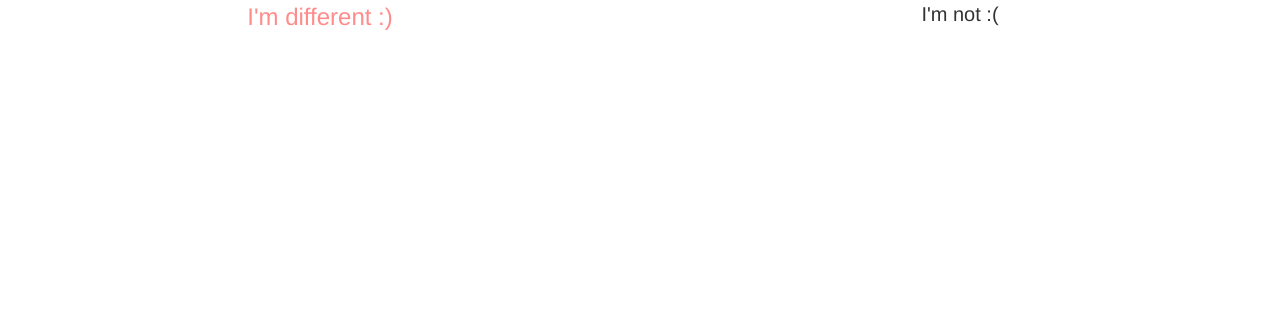
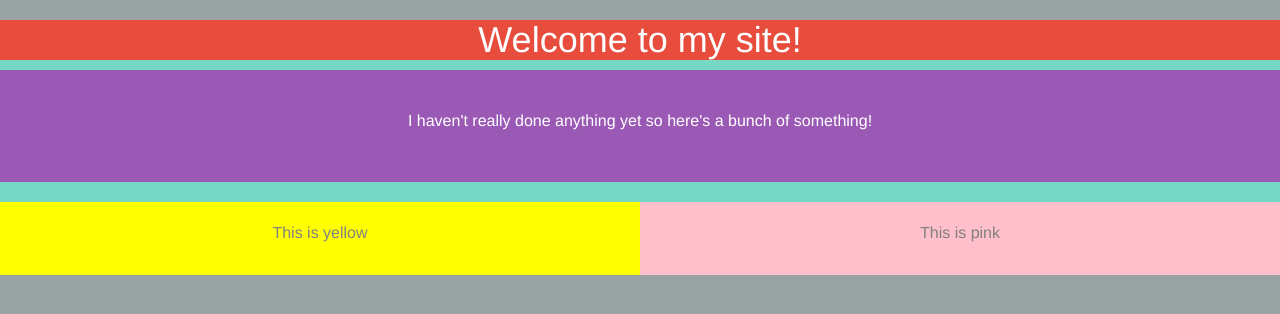
Before and after one commit to LBeitzel/lbeitzel.github.io, a plain HTML site: page index.html in a window 1280 px wide. Drawn offline with nearby package versions, Linux system fonts and the light colour scheme.

Commit message:
Started work with colors, added Bootstrap

```diff
--- a/index.html
+++ b/index.html
@@ -19,22 +19,36 @@
       <script src="https://oss.maxcdn.com/html5shiv/3.7.3/html5shiv.min.js"></script>
       <script src="https://oss.maxcdn.com/respond/1.4.2/respond.min.js"></script>
     <![endif]-->
-  </head>
-  <body>
-    <div class="row">
-			<div class="col-sm-12">
-				<div class="col-sm-6">
-					<p id="different">I'm different :)</p>
-				</div>
-				<div class="col-sm-6">
-					<p>I'm not :(</p>
-				</div>
-			</div>
-		</div>
-
     <!-- jQuery (necessary for Bootstrap's JavaScript plugins) -->
     <script src="https://ajax.googleapis.com/ajax/libs/jquery/1.12.4/jquery.min.js"></script>
     <!-- Include all compiled plugins (below), or include individual files as needed -->
     <script src="https://maxcdn.bootstrapcdn.com/bootstrap/3.3.7/js/bootstrap.min.js" integrity="sha384-Tc5IQib027qvyjSMfHjOMaLkfuWVxZxUPnCJA7l2mCWNIpG9mGCD8wGNIcPD7Txa" crossorigin="anonymous"></script>
+  </head>
+  <body>
+    <div class="title">
+      <h1>Welcome to my site!</h1>
+    </div>
+    <div class="text-info">
+      <br>
+      <br>
+      <p>I haven't really done anything yet so here's a bunch of something!</p>
+      <br>
+      <br>
+    </div>
+    <br>
+    <div class="container-fluid">
+      <div class="row">
+        <div class="col-md-6" style="background-color:yellow">
+          <br>
+          <p class="a1">This is yellow</p>
+          <br>
+        </div>
+        <div class="col-md-6" style="background-color:pink">
+          <br>
+          <p class="a1">This is pink</p>
+          <br>
+        </div>
+      </div>
+    </div>
   </body>
 </html>
--- a/style.css
+++ b/style.css
@@ -1,9 +1,24 @@
+html {
+  background-color: #99A3A4;
+}
+body {
+  background-color: #76D7C4;
+}
+.title {
+  font-size: 50px;
+  text-align: center;
+  background-color: #E74C3C;
+  color: white;
+}
+.text-info {
+  background-color: #9B59B6;
+  color: white;
+}
 p {
-  font-size: 20px;
+  font-size: 16px;
   text-align: center;
+  color: white;
 }
-#different {
-  color: #ff8b8b;
-  font-family: helvetica, sans-serif;
-  font-size: 24px;
+.a1 {
+  color: grey;
 }
```
